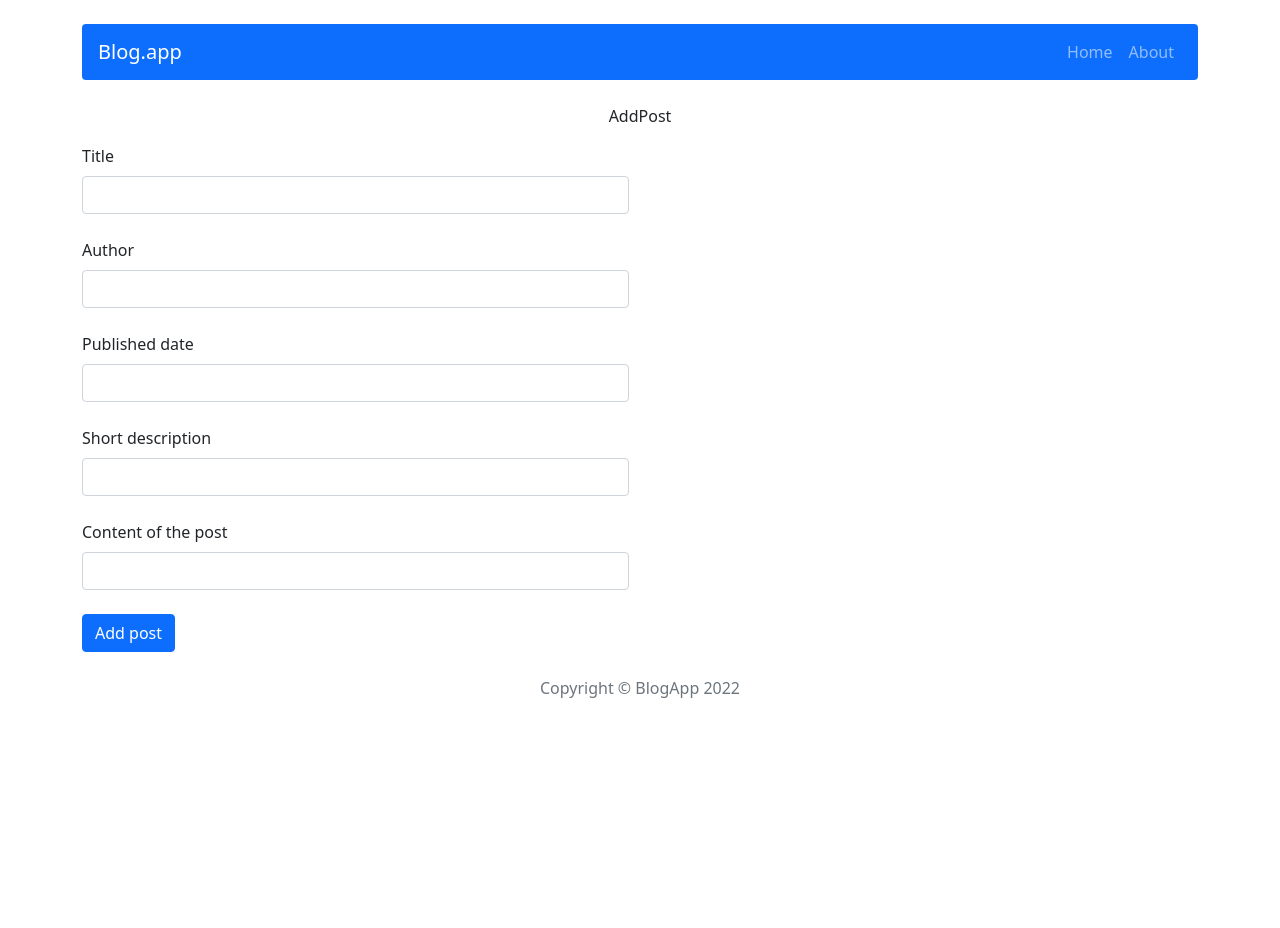
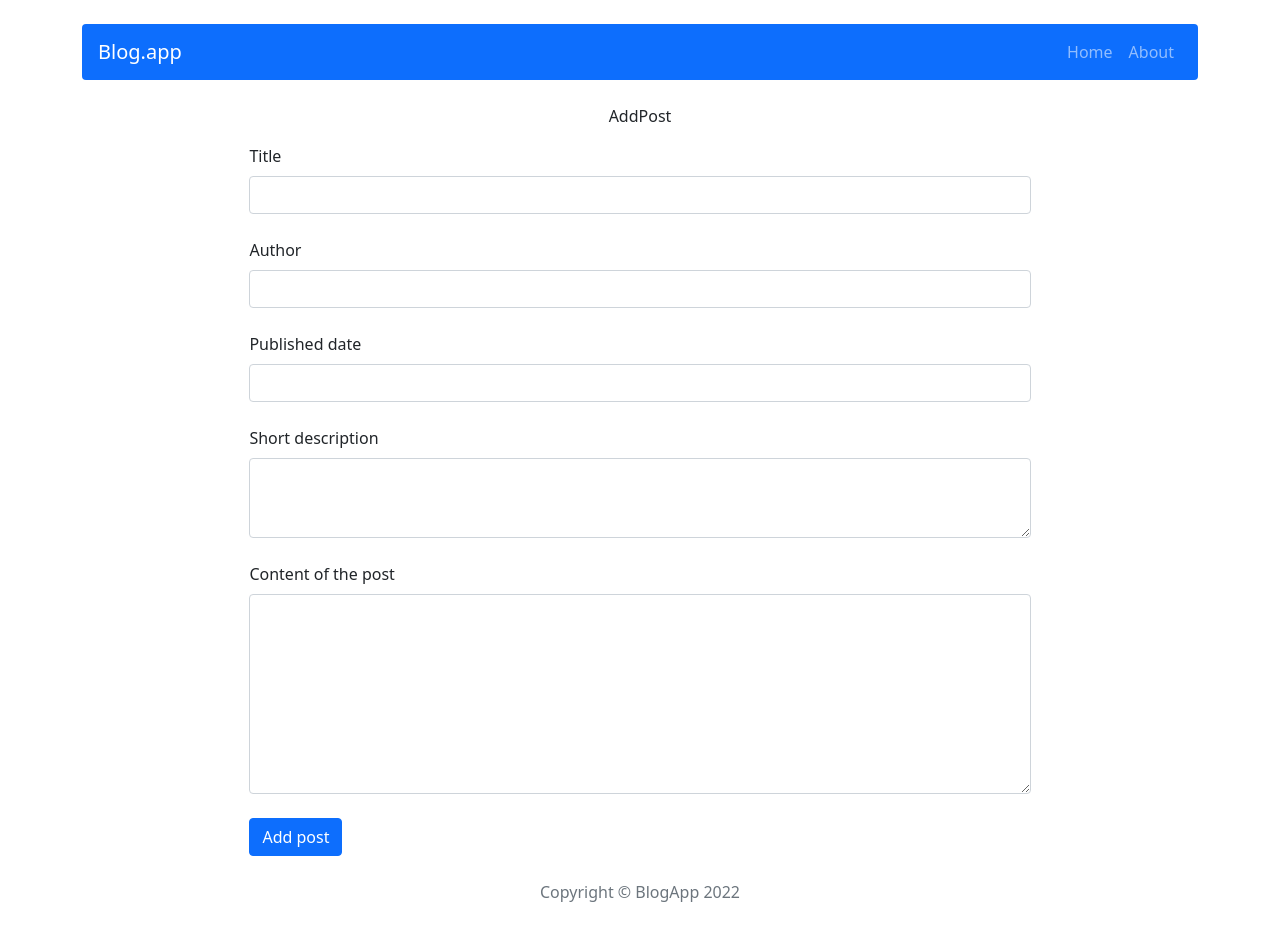
Before and after one commit to ElizaHynek/react-blog, a React (Create React App) app: page /post/add in a window 1280 px wide. Before the commit the page ends 800 px from the top, so only its background shows below. Built offline with nearby package versions, Linux system fonts and the light colour scheme.

Commit message:
correct style

```diff
--- a/package.json
+++ b/package.json
@@ -22,8 +22,8 @@
     "web-vitals": "^2.1.4"
   },
   "scripts": {
-    "start": "SET NODE_OPTIONS=--openssl-legacy-provider && react-scripts start",
-    "build": "SET NODE_OPTIONS=--openssl-legacy-provider && react-scripts build",
+    "start": "react-scripts start",
+    "build": "react-scripts build",
     "test": "react-scripts test",
     "eject": "react-scripts eject"
   },
--- a/src/components/features/PostForm.js
+++ b/src/components/features/PostForm.js
@@ -15,7 +15,7 @@ const PostForm = ({ action, actionText, ...props }) => {
   };
 
   return (
-    <div style={{ width: '70%' }}>
+    <div style={{ width: '70%' }} className="m-auto" >
       <Form onSubmit={handleSubmit}>
         <Form.Group className="mb-4">
           <Form.Label>Title</Form.Label>
@@ -31,11 +31,11 @@ const PostForm = ({ action, actionText, ...props }) => {
         </Form.Group>
         <Form.Group className="mb-4">
           <Form.Label>Short description</Form.Label>
-          <Form.Control value={shortDescription} onChange={e => setShortDescription(e.target.value)} />
+          <Form.Control as="textarea" style={{ height: '80px' }}value={shortDescription} onChange={e => setShortDescription(e.target.value)} />
         </Form.Group>
         <Form.Group className="mb-4">
           <Form.Label>Content of the post</Form.Label>
-          <Form.Control value={content} onChange={e => setContent(e.target.value)} />
+          <Form.Control as="textarea" style={{ height: '200px' }} value={content} onChange={e => setContent(e.target.value)} />
         </Form.Group>
         <Button variant="primary" type="submit">
           {actionText}
--- a/src/components/features/PostFormAdd.js
+++ b/src/components/features/PostFormAdd.js
@@ -14,7 +14,7 @@ const PostFormAdd = () => {
   };
 
   return (
-    <div style={{ width: '70%' }}>
+    <div>
       <PostForm actionText="Add post" action={handleAdd}/>
     </div>
 
```
